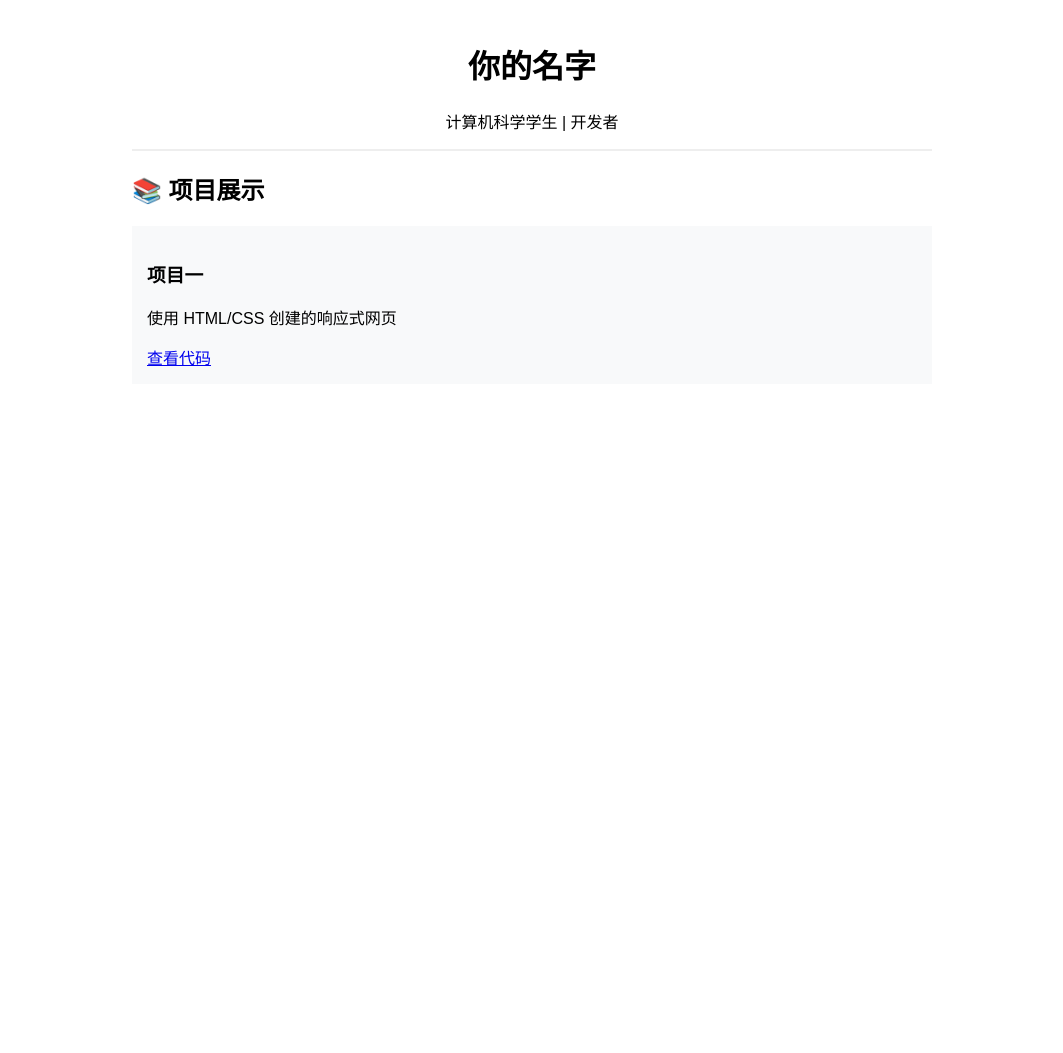
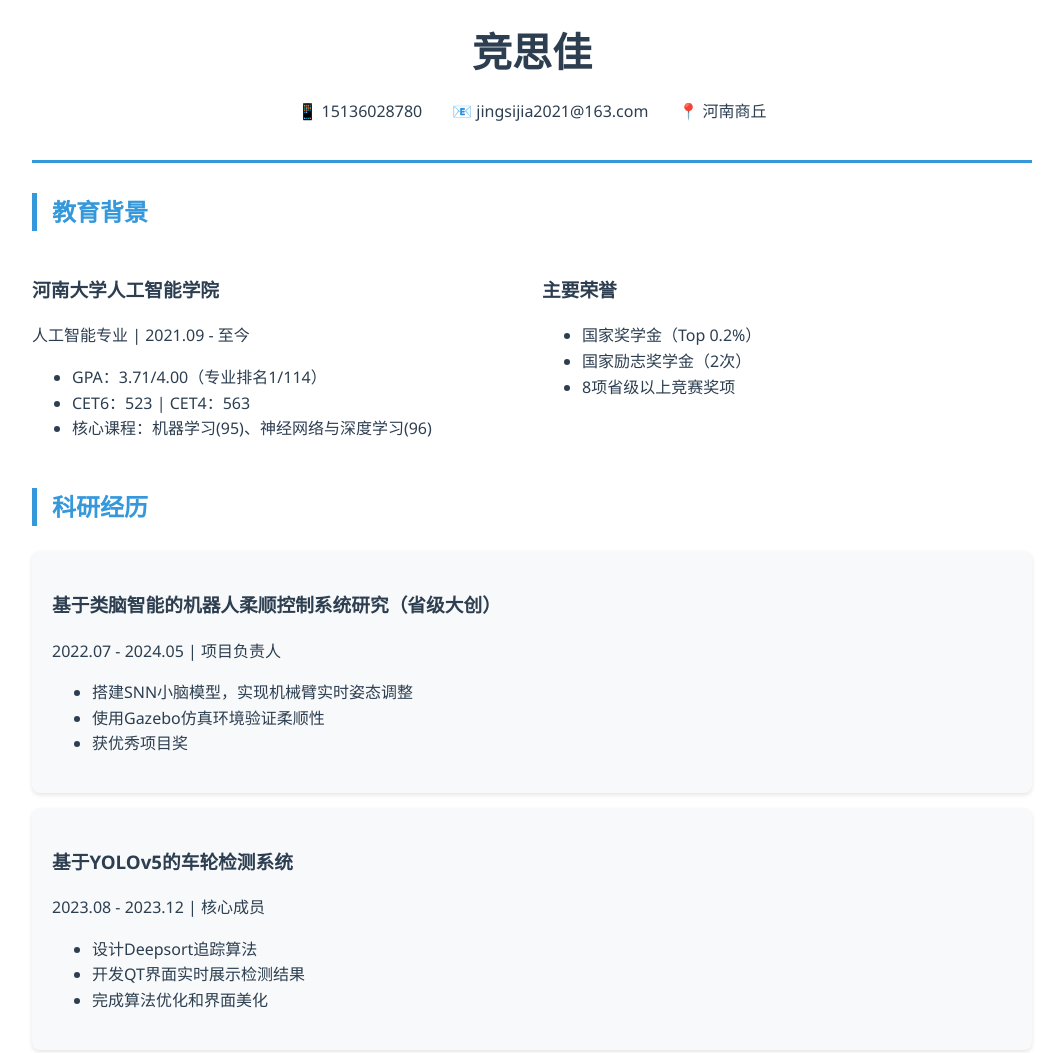
Before and after one commit to jsj2024/jsj.github.io, a plain HTML site: page index.html in a window 1280 px wide. Shown: the top 1053 px of the page, without its empty margins (108-1171 px from the left). Before the commit the page ends 800 px from the top, so only its background shows below. Drawn offline with Linux system fonts and the light colour scheme.

Commit message:
Update index.html

```diff
--- a/index.html
+++ b/index.html
@@ -1,25 +1,203 @@
 <!DOCTYPE html>
-<html>
+<html lang="zh-CN">
 <head>
     <meta charset="UTF-8">
-    <title>你的名字 - 个人主页</title>
+    <meta name="viewport" content="width=device-width, initial-scale=1.0">
+    <title>竟思佳 - 个人主页</title>
     <style>
-        body { font-family: Arial; max-width: 800px; margin: 0 auto; padding: 20px; }
-        .header { text-align: center; border-bottom: 2px solid #eee; }
-        .project { margin: 20px 0; padding: 15px; background: #f8f9fa; }
+        :root {
+            --primary-color: #2c3e50;
+            --secondary-color: #3498db;
+        }
+
+        body {
+            font-family: 'Segoe UI', system-ui;
+            line-height: 1.6;
+            max-width: 1000px;
+            margin: 0 auto;
+            padding: 20px;
+            color: var(--primary-color);
+        }
+
+        .header {
+            text-align: center;
+            border-bottom: 3px solid var(--secondary-color);
+            padding-bottom: 20px;
+            margin-bottom: 30px;
+        }
+
+        .contact-info {
+            display: flex;
+            justify-content: center;
+            gap: 30px;
+            margin: 15px 0;
+            flex-wrap: wrap;
+        }
+
+        .section {
+            margin: 30px 0;
+            break-inside: avoid;
+        }
+
+        h1 {
+            color: var(--primary-color);
+            margin: 0;
+            font-size: 2.5em;
+        }
+
+        h2 {
+            color: var(--secondary-color);
+            border-left: 5px solid var(--secondary-color);
+            padding-left: 15px;
+            margin: 25px 0;
+        }
+
+        .project-card, .award-card {
+            background: #f8f9fa;
+            padding: 20px;
+            margin: 15px 0;
+            border-radius: 8px;
+            box-shadow: 0 2px 4px rgba(0,0,0,0.1);
+        }
+
+        .timeline {
+            position: relative;
+            padding-left: 20px;
+            margin-left: 10px;
+        }
+
+        .timeline::before {
+            content: "";
+            position: absolute;
+            left: 0;
+            top: 5px;
+            width: 2px;
+            height: calc(100% - 10px);
+            background: var(--secondary-color);
+        }
+
+        .grid-container {
+            display: grid;
+            grid-template-columns: repeat(auto-fit, minmax(300px, 1fr));
+            gap: 20px;
+        }
+
+        .print-only { display: none; }
+
+        @media print {
+            body { font-size: 12pt; }
+            .project-card { box-shadow: none; }
+            .print-only { display: block; }
+            .no-print { display: none; }
+        }
+
+        @media (max-width: 768px) {
+            h1 { font-size: 2em; }
+            .contact-info { flex-direction: column; align-items: center; }
+        }
     </style>
 </head>
 <body>
-    <div class="header">
-        <h1>你的名字</h1>
-        <p>计算机科学学生 | 开发者</p>
-    </div>
+    <header class="header">
+        <h1>竞思佳</h1>
+        <div class="contact-info">
+            <div>📱 15136028780</div>
+            <div>📧 jingsijia2021@163.com</div>
+            <div>📍 河南商丘</div>
+        </div>
+        <div class="print-only">
+            出生年月：2003.06 | 政治面貌：中共党员 | 民族：汉族
+        </div>
+    </header>
 
-    <h2>📚 项目展示</h2>
-    <div class="project">
-        <h3>项目一</h3>
-        <p>使用 HTML/CSS 创建的响应式网页</p>
-        <a href="#">查看代码</a>
-    </div>
+    <section class="section">
+        <h2>教育背景</h2>
+        <div class="grid-container">
+            <div>
+                <h3>河南大学人工智能学院</h3>
+                <p>人工智能专业 | 2021.09 - 至今</p>
+                <ul>
+                    <li>GPA：3.71/4.00（专业排名1/114）</li>
+                    <li>CET6：523 | CET4：563</li>
+                    <li>核心课程：机器学习(95)、神经网络与深度学习(96)</li>
+                </ul>
+            </div>
+            <div>
+                <h3>主要荣誉</h3>
+                <ul>
+                    <li>国家奖学金（Top 0.2%）</li>
+                    <li>国家励志奖学金（2次）</li>
+                    <li>8项省级以上竞赛奖项</li>
+                </ul>
+            </div>
+        </div>
+    </section>
+
+    <section class="section">
+        <h2>科研经历</h2>
+        <div class="project-card">
+            <h3>基于类脑智能的机器人柔顺控制系统研究（省级大创）</h3>
+            <p>2022.07 - 2024.05 | 项目负责人</p>
+            <ul>
+                <li>搭建SNN小脑模型，实现机械臂实时姿态调整</li>
+                <li>使用Gazebo仿真环境验证柔顺性</li>
+                <li>获优秀项目奖</li>
+            </ul>
+        </div>
+
+        <div class="project-card">
+            <h3>基于YOLOv5的车轮检测系统</h3>
+            <p>2023.08 - 2023.12 | 核心成员</p>
+            <ul>
+                <li>设计Deepsort追踪算法</li>
+                <li>开发QT界面实时展示检测结果</li>
+                <li>完成算法优化和界面美化</li>
+            </ul>
+        </div>
+    </section>
+
+    <section class="section">
+        <h2>竞赛成果</h2>
+        <div class="grid-container">
+            <div class="award-card">
+                <h3>🏆 中国机器人及人工智能大赛</h3>
+                <p>全国一等奖 | 2023.08</p>
+                <ul>
+                    <li>基于Apollo的路径规划算法开发</li>
+                    <li>百度自动驾驶场景应用</li>
+                </ul>
+            </div>
+            <div class="award-card">
+                <h3>📈 全国大学生数学建模大赛</h3>
+                <p>省级二等奖 | 2023.11</p>
+                <ul>
+                    <li>LSTM补货预测模型</li>
+                    <li>TOPSIS-熵值法评价体系</li>
+                </ul>
+            </div>
+        </div>
+    </section>
+
+    <section class="section">
+        <h2>技能与评价</h2>
+        <div class="grid-container">
+            <div>
+                <h3>技术能力</h3>
+                <ul>
+                    <li>机器人操作系统（ROS）</li>
+                    <li>深度学习框架（PyTorch）</li>
+                    <li>仿真环境（Gazebo/Ubuntu）</li>
+                </ul>
+            </div>
+            <div>
+                <h3>自我评价</h3>
+                <ul>
+                    <li>创新意识突出，工程实践能力强</li>
+                    <li>英语文献阅读能力优异</li>
+                    <li>擅长团队协作与项目管理</li>
+                </ul>
+            </div>
+        </div>
+    </section>
 </body>
 </html>
```
